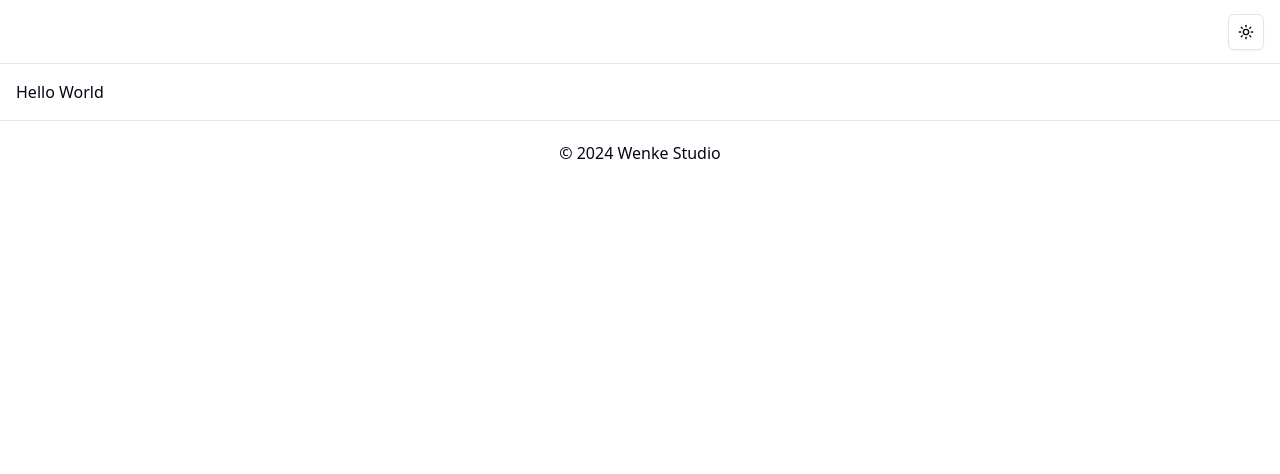
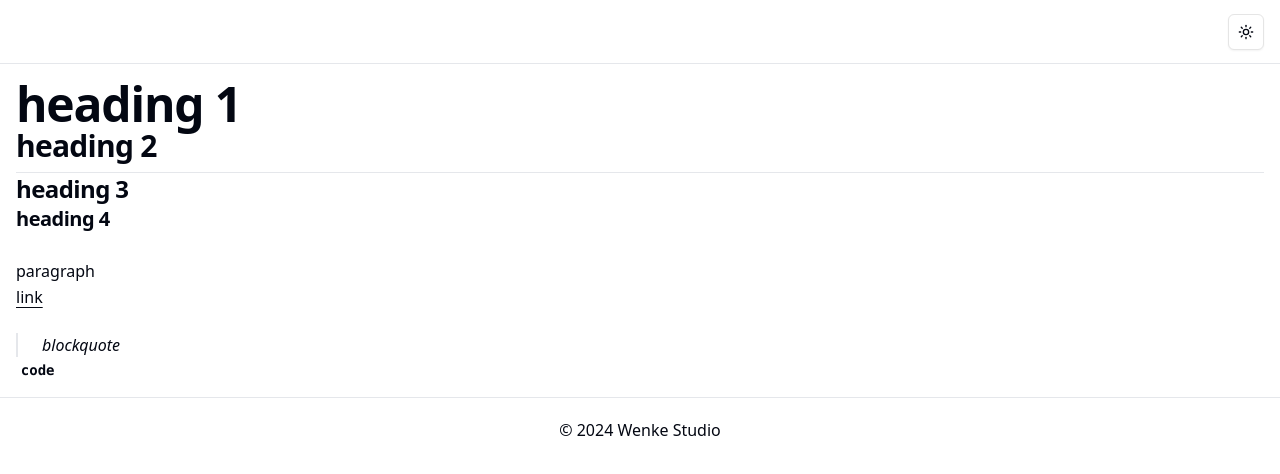
Before and after one commit to wenke-studio/platform, a React (Vite) app: page / in a window 1280 px wide. Shown: the top 474 px of the page. Built offline with nearby package versions, Linux system fonts and the light colour scheme.

Commit message:
feat: add typography styles created by shadcn ui

```diff
--- a/src/global.css
+++ b/src/global.css
@@ -1,3 +1,5 @@
+@import "./styles/typography.css";
+
 @tailwind base;
 @tailwind components;
 @tailwind utilities;
--- a/src/pages/playground.tsx
+++ b/src/pages/playground.tsx
@@ -1,7 +1,14 @@
 export const Playground = () => {
   return (
     <>
-      <h1>Hello World</h1>
+      <h1>heading 1</h1>
+      <h2>heading 2</h2>
+      <h3>heading 3</h3>
+      <h4>heading 4</h4>
+      <p>paragraph</p>
+      <a href="#">link</a>
+      <blockquote>blockquote</blockquote>
+      <code>code</code>
     </>
   );
 };
--- /dev/null
+++ b/src/styles/typography.css
@@ -0,0 +1,36 @@
+/* Shadcn UI typography styles */
+/* https://ui.shadcn.com/docs/components/typography */
+
+@layer base {
+  h1 {
+    @apply scroll-m-20 text-4xl font-extrabold tracking-tight lg:text-5xl;
+  }
+
+  h2 {
+    @apply scroll-m-20 border-b pb-2 text-3xl font-semibold tracking-tight first:mt-0;
+  }
+
+  h3 {
+    @apply scroll-m-20 text-2xl font-semibold tracking-tight;
+  }
+
+  h4 {
+    @apply scroll-m-20 text-xl font-semibold tracking-tight;
+  }
+
+  p {
+    @apply leading-7 [&:not(:first-child)]:mt-6;
+  }
+
+  a {
+    @apply font-medium underline underline-offset-4;
+  }
+
+  blockquote {
+    @apply mt-6 border-l-2 pl-6 italic;
+  }
+
+  code {
+    @apply relative rounded px-[0.3rem] py-[0.2rem] font-mono text-sm font-semibold;
+  }
+}
```
